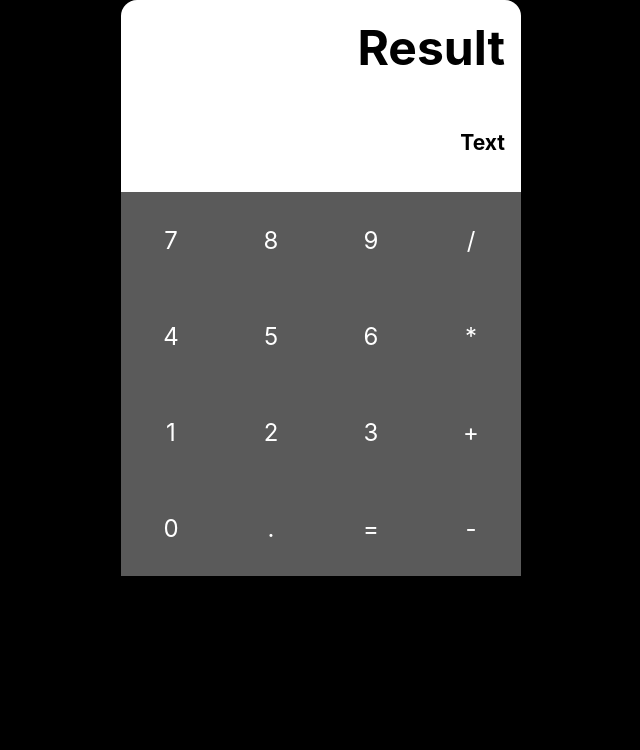
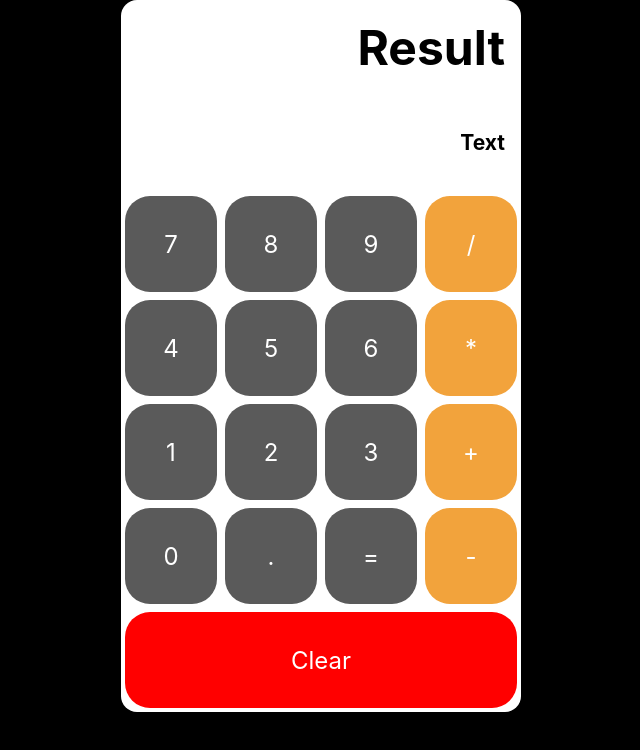
Before and after one commit to shree0007/calculator_react, a React (Create React App) app: page / in a window 1280 px wide. Shown: the top 750 px of the page, without its empty margins (319-959 px from the left). Built offline with nearby package versions, Linux system fonts and the light colour scheme.

Commit message:
changed the color and shape of buttons

```diff
--- a/src/App.js
+++ b/src/App.js
@@ -3,6 +3,7 @@ import Input from './components/Input';
 import './App.css';
 
 const App = () => {
+  const buttonColor = "#f2a33c";
   return (
     <div className="App">
       <div className='calc-wrapper'>
@@ -11,27 +12,27 @@ const App = () => {
           <Button symbol="7" />
           <Button symbol="8" />
           <Button symbol="9" />
-          <Button symbol="/" />
+          <Button symbol="/" color={buttonColor} />
         </div>
         <div className='row'>
           <Button symbol="4" />
           <Button symbol="5" />
           <Button symbol="6" />
-          <Button symbol="*" />
+          <Button symbol="*" color={buttonColor} />
         </div>
         <div className='row'>
           <Button symbol="1" />
           <Button symbol="2" />
           <Button symbol="3" />
-          <Button symbol="+" />
+          <Button symbol="+" color={buttonColor} />
         </div>
         <div className='row'>
           <Button symbol="0" />
           <Button symbol="." />
           <Button symbol="=" />
-          <Button symbol="-" />
+          <Button symbol="-" color={buttonColor} />
         </div>
-
+        <Button symbol="Clear" color="red" />
       </div>
     </div>
   );
--- a/src/components/Button.css
+++ b/src/components/Button.css
@@ -7,5 +7,7 @@
     background-color: #5a5a5a;
     color: white;
     flex: 1;
+    margin: 4px;
+    border-radius: 25px;
 
 }
--- a/src/components/Button.js
+++ b/src/components/Button.js
@@ -1,9 +1,9 @@
 import React from 'react';
 import './Button.css';
 
-const Button = ({ symbol }) => {
+const Button = ({ symbol, color }) => {
     return (
-        <div className='button-wrapper'>
+        <div className='button-wrapper' style={{ backgroundColor: color }}>
             {symbol}
         </div>
     );
```
